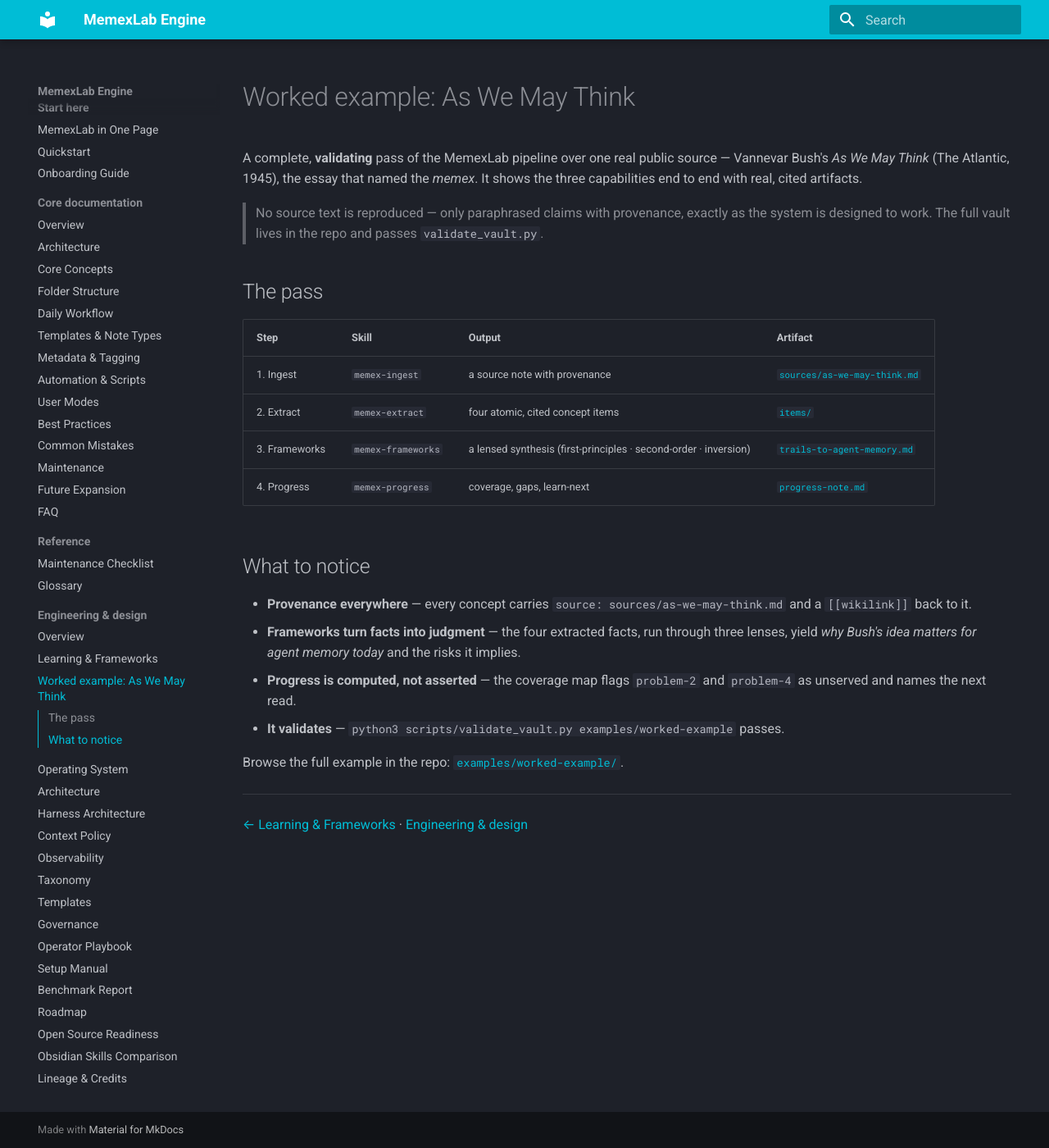
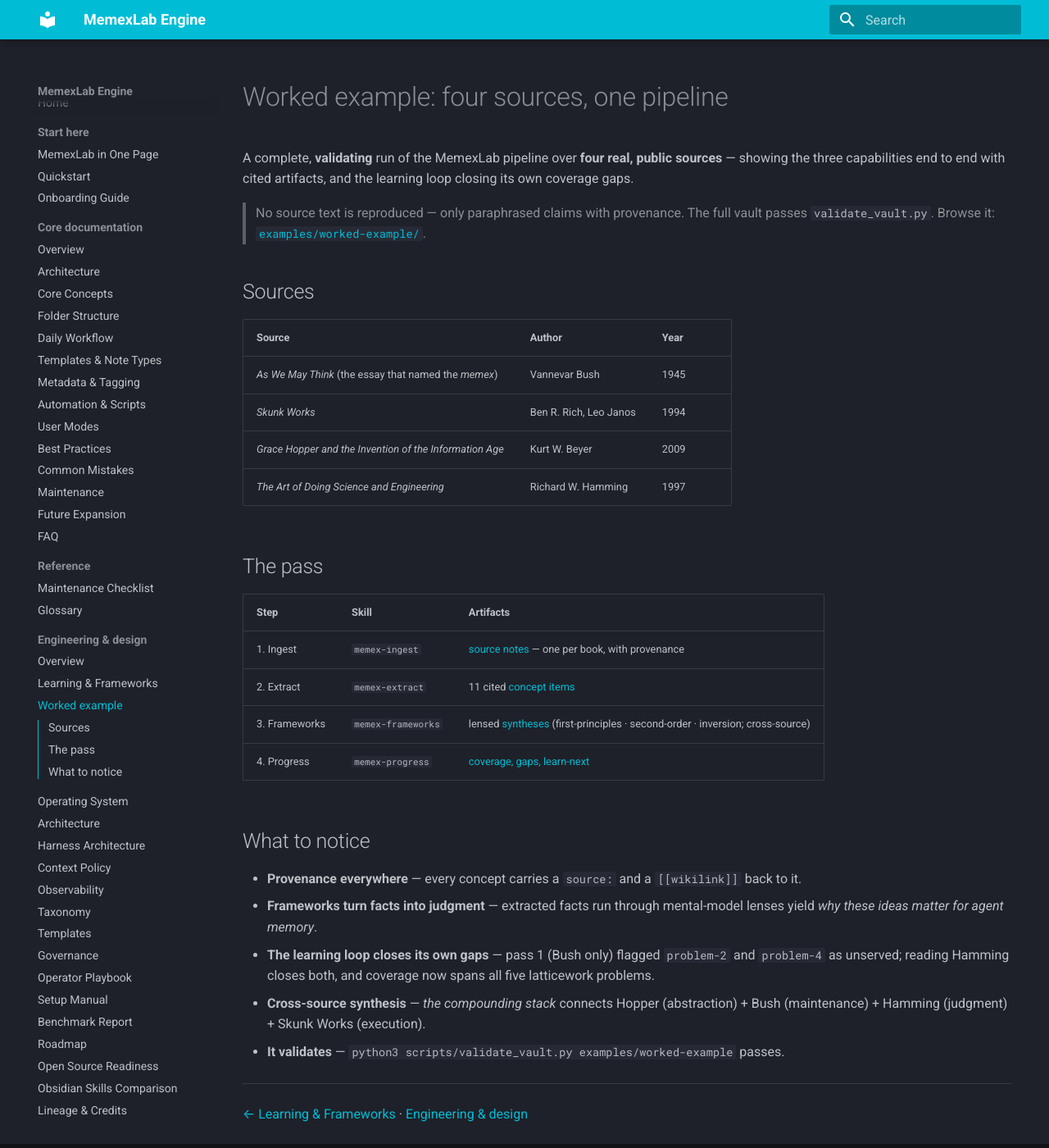
Before and after one commit to btekmen/memexlab-engine, an MkDocs documentation site: the page built from docs/engineering/worked-example.md, in a window 1280 px wide and 1400 px high. Shown: the whole window at 82% size. Built offline with MkDocs 1.6.1 and Material for MkDocs 9.7.7, drawn with Linux system fonts in a browser that asks for light colours.

Commit message:
Expand worked example to four sources (Skunk Works, Hopper, Hamming)
Co-Authored-By: Claude Opus 4.8 <noreply@anthropic.com>

```diff
--- a/docs/engineering/worked-example.md
+++ b/docs/engineering/worked-example.md
@@ -1,29 +1,38 @@
-# Worked example: As We May Think
+# Worked example: four sources, one pipeline
 
-A complete, **validating** pass of the MemexLab pipeline over one real public source — Vannevar
-Bush's *As We May Think* (The Atlantic, 1945), the essay that named the *memex*. It shows the
-three capabilities end to end with real, cited artifacts.
+A complete, **validating** run of the MemexLab pipeline over **four real, public sources** —
+showing the three capabilities end to end with cited artifacts, and the learning loop closing
+its own coverage gaps.
 
-> No source text is reproduced — only paraphrased claims with provenance, exactly as the system
-> is designed to work. The full vault lives in the repo and passes `validate_vault.py`.
+> No source text is reproduced — only paraphrased claims with provenance. The full vault passes
+> `validate_vault.py`. Browse it:
+> [`examples/worked-example/`](https://github.com/btekmen/memexlab-engine/tree/main/examples/worked-example).
+
+## Sources
+
+| Source | Author | Year |
+| --- | --- | --- |
+| *As We May Think* (the essay that named the *memex*) | Vannevar Bush | 1945 |
+| *Skunk Works* | Ben R. Rich, Leo Janos | 1994 |
+| *Grace Hopper and the Invention of the Information Age* | Kurt W. Beyer | 2009 |
+| *The Art of Doing Science and Engineering* | Richard W. Hamming | 1997 |
 
 ## The pass
 
-| Step | Skill | Output | Artifact |
-| --- | --- | --- | --- |
-| 1. Ingest | `memex-ingest` | a source note with provenance | [`sources/as-we-may-think.md`](https://github.com/btekmen/memexlab-engine/blob/main/examples/worked-example/sources/as-we-may-think.md) |
-| 2. Extract | `memex-extract` | four atomic, cited concept items | [`items/`](https://github.com/btekmen/memexlab-engine/tree/main/examples/worked-example/items) |
-| 3. Frameworks | `memex-frameworks` | a lensed synthesis (first-principles · second-order · inversion) | [`trails-to-agent-memory.md`](https://github.com/btekmen/memexlab-engine/blob/main/examples/worked-example/synthesis/trails-to-agent-memory.md) |
-| 4. Progress | `memex-progress` | coverage, gaps, learn-next | [`progress-note.md`](https://github.com/btekmen/memexlab-engine/blob/main/examples/worked-example/synthesis/progress-note.md) |
+| Step | Skill | Artifacts |
+| --- | --- | --- |
+| 1. Ingest | `memex-ingest` | [source notes](https://github.com/btekmen/memexlab-engine/tree/main/examples/worked-example/sources) — one per book, with provenance |
+| 2. Extract | `memex-extract` | 11 cited [concept items](https://github.com/btekmen/memexlab-engine/tree/main/examples/worked-example/items) |
+| 3. Frameworks | `memex-frameworks` | lensed [syntheses](https://github.com/btekmen/memexlab-engine/tree/main/examples/worked-example/synthesis) (first-principles · second-order · inversion; cross-source) |
+| 4. Progress | `memex-progress` | [coverage, gaps, learn-next](https://github.com/btekmen/memexlab-engine/blob/main/examples/worked-example/synthesis/progress-note.md) |
 
 ## What to notice
 
-- **Provenance everywhere** — every concept carries `source: sources/as-we-may-think.md` and a `[[wikilink]]` back to it.
-- **Frameworks turn facts into judgment** — the four extracted facts, run through three lenses, yield *why Bush's idea matters for agent memory today* and the risks it implies.
-- **Progress is computed, not asserted** — the coverage map flags `problem-2` and `problem-4` as unserved and names the next read.
+- **Provenance everywhere** — every concept carries a `source:` and a `[[wikilink]]` back to it.
+- **Frameworks turn facts into judgment** — extracted facts run through mental-model lenses yield *why these ideas matter for agent memory*.
+- **The learning loop closes its own gaps** — pass 1 (Bush only) flagged `problem-2` and `problem-4` as unserved; reading Hamming closes both, and coverage now spans all five latticework problems.
+- **Cross-source synthesis** — *the compounding stack* connects Hopper (abstraction) + Bush (maintenance) + Hamming (judgment) + Skunk Works (execution).
 - **It validates** — `python3 scripts/validate_vault.py examples/worked-example` passes.
-
-Browse the full example in the repo: [`examples/worked-example/`](https://github.com/btekmen/memexlab-engine/tree/main/examples/worked-example).
 
 ---
 
--- a/mkdocs.yml
+++ b/mkdocs.yml
@@ -39,7 +39,7 @@ nav:
   - Engineering & design:
       - Overview: engineering/README.md
       - Learning & Frameworks: engineering/learning-and-frameworks.md
-      - "Worked example: As We May Think": engineering/worked-example.md
+      - Worked example: engineering/worked-example.md
       - Operating System: engineering/operating-system.md
       - Architecture: engineering/architecture.md
       - Harness Architecture: engineering/harness-architecture.md
```
Also changed, not shown: docs/engineering/README.md (+1 -1 lines), examples/worked-example/README.md (+23 -14 lines), examples/worked-example/items/abstraction-creates-scale.md (added, +23 -0 lines), examples/worked-example/items/learning-to-learn.md (added, +23 -0 lines), examples/worked-example/items/luck-favors-the-prepared-mind.md (added, +21 -0 lines), examples/worked-example/items/small-autonomous-teams.md (added, +21 -0 lines), examples/worked-example/items/speed-as-strategy.md (added, +21 -0 lines), examples/worked-example/items/standards-beat-fragmentation.md (added, +21 -0 lines), examples/worked-example/items/work-on-important-problems.md (added, +23 -0 lines), examples/worked-example/sources/grace-hopper.md (added, +25 -0 lines), examples/worked-example/sources/skunk-works.md (added, +24 -0 lines), examples/worked-example/sources/the-art-of-doing-science-and-engineering.md (added, +27 -0 lines), examples/worked-example/synthesis/progress-note.md (+18 -11 lines), examples/worked-example/synthesis/the-compounding-stack.md (added, +29 -0 lines).
